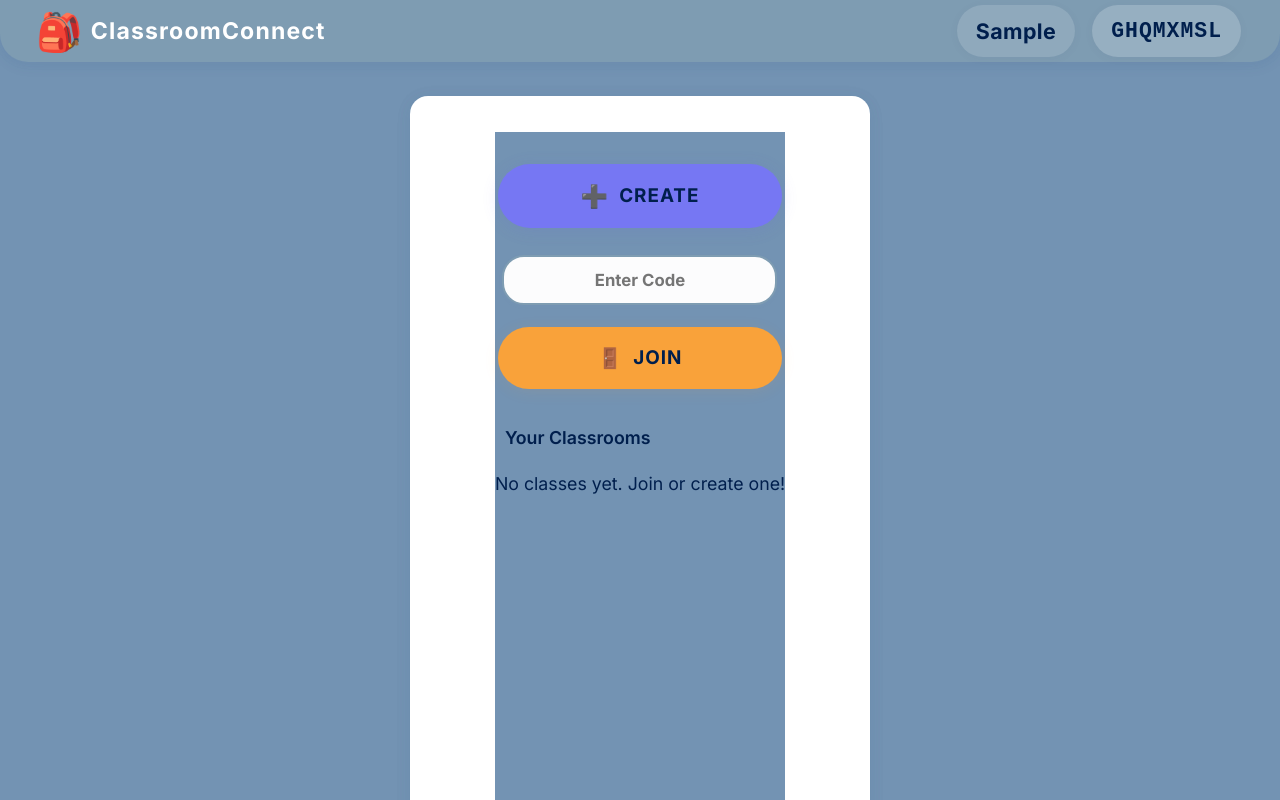
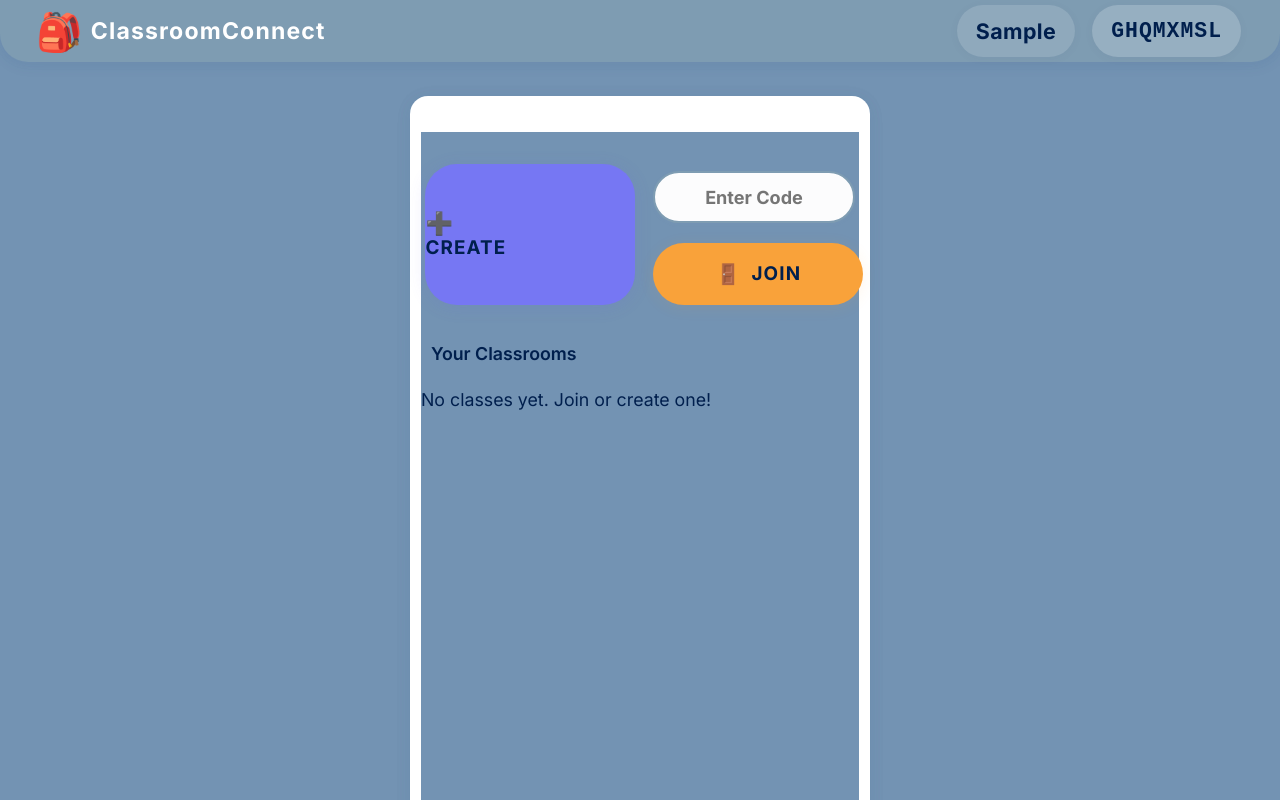
Before and after one commit to Workflow-Manager-admin/classroomconnect-16385-1d2c28e9, a React (Create React App) app in the folder classroomconnect/: page / in a window 1280 px wide. Both pictures are taken after typing "Sample" into the empty fields and a click on the button "GET STARTED". Shown: the top 800 px of the page. Built offline with nearby package versions, Linux system fonts and the light colour scheme; the HTML template or start-up script is replaced by a standard one.

Commit message:
Auto-commit: Changes as of 2025-05-31T14:05:18.862439+00:00

```diff
--- a/classroomconnect/src/App.js
+++ b/classroomconnect/src/App.js
@@ -377,25 +377,30 @@ function Dashboard({
     <div className="cc-dash-bg">
       <div className="cc-dashboard-wrap">
         <div className="cc-main-cta-center">
+          <div className="cc-main-cta-flexrow">
             <button
               className="cc-btn cc-btn-large cc-main-big-btn cc-btn-create"
               type="button"
               onClick={onCreate}
+            >
+              <span
+                role="img"
+                aria-label="add"
                 style={{
-              borderRadius: "32px",
-              fontWeight: 900,
-              letterSpacing: "1px",
-              textTransform: "uppercase"
-              // All color, background, border, shadow handled in class
+                  marginRight: 10,
+                  fontSize: "1.17em",
+                  verticalAlign: "-0.08em",
                 }}
               >
-            <span role="img" aria-label="add" style={{ marginRight: 10, fontSize: '1.17em', verticalAlign: "-0.08em" }}>➕</span>
+                ➕
+              </span>
               Create
             </button>
             <form
               onSubmit={handleJoin}
               className="cc-main-cta-join-form"
               autoComplete="off"
+              style={{ margin: 0, width: "100%" }}
             >
               <input
                 className="cc-input cc-main-big-input"
@@ -412,19 +417,22 @@ function Dashboard({
               <button
                 className="cc-btn cc-btn-large cc-main-big-btn cc-btn-join"
                 type="submit"
+              >
+                <span
+                  role="img"
+                  aria-label="join"
                   style={{
-                borderRadius: "32px",
-                marginTop: 0,
-                fontWeight: 900,
-                textTransform: "uppercase",
-                letterSpacing: "1px"
-                // All color, background, border, shadow handled in class
+                    marginRight: 10,
+                    fontSize: "1.05em",
+                    verticalAlign: "-0.05em",
                   }}
                 >
-              <span role="img" aria-label="join" style={{ marginRight: 10, fontSize: '1.05em', verticalAlign: "-0.05em" }}>🚪</span>
+                  🚪
+                </span>
                 Join
               </button>
             </form>
+          </div>
         </div>
         <div
           style={{
@@ -471,7 +479,6 @@ function ClassCard({ classroom, color, onClick }) {
       className="cc-card cc-classcard"
       tabIndex={0}
       style={{
-        // Styling handled by className for design parity;
         background: "var(--orange)",
         color: "var(--deep-navy)",
         cursor: "pointer",
```
Also changed, not shown: 1 other file (tests, documents, lock files or other folders). Lines whose indentation alone changed are shown as unchanged.
